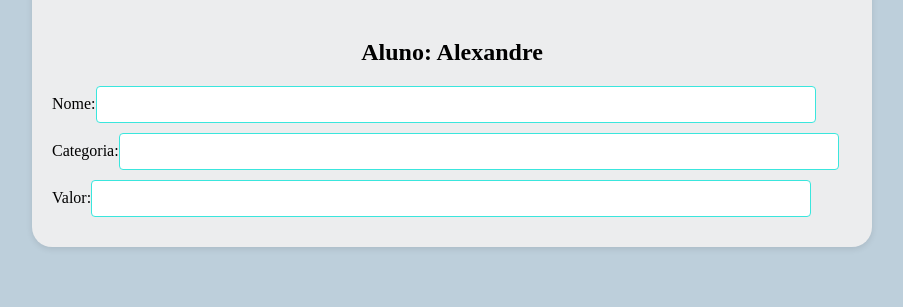
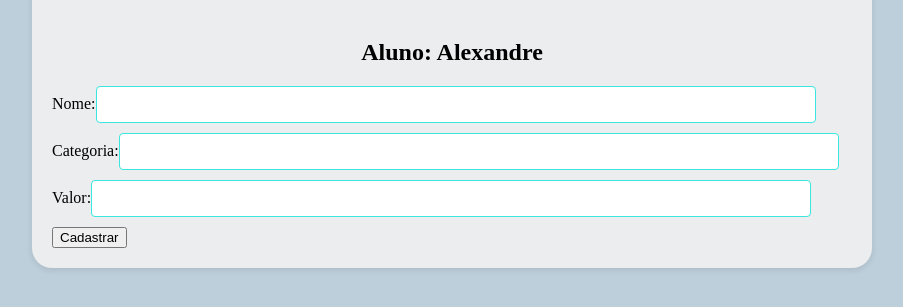
Before and after one commit to alexandremsantos8-sys/implantajasemi, a plain HTML site: page index.html in a window 1280 px wide. Shown: the part 129-436 px from the top of the page, without its empty margins (188-1091 px from the left). Drawn offline with Linux system fonts and the light colour scheme.

Commit message:
Add 'Cadastrar' button to product registration form
Added a button for product registration in the form.

```diff
--- a/index.html
+++ b/index.html
@@ -11,6 +11,7 @@
          Nome:<input type="text" id="nome"></br>
          Categoria:<input type="text" id="categoria"></br>
          Valor:<input type="text" id="preco"></br>
+         <button type="button" id="btnCadastrar">Cadastrar</button>
         </form>
     </body>
 
```
